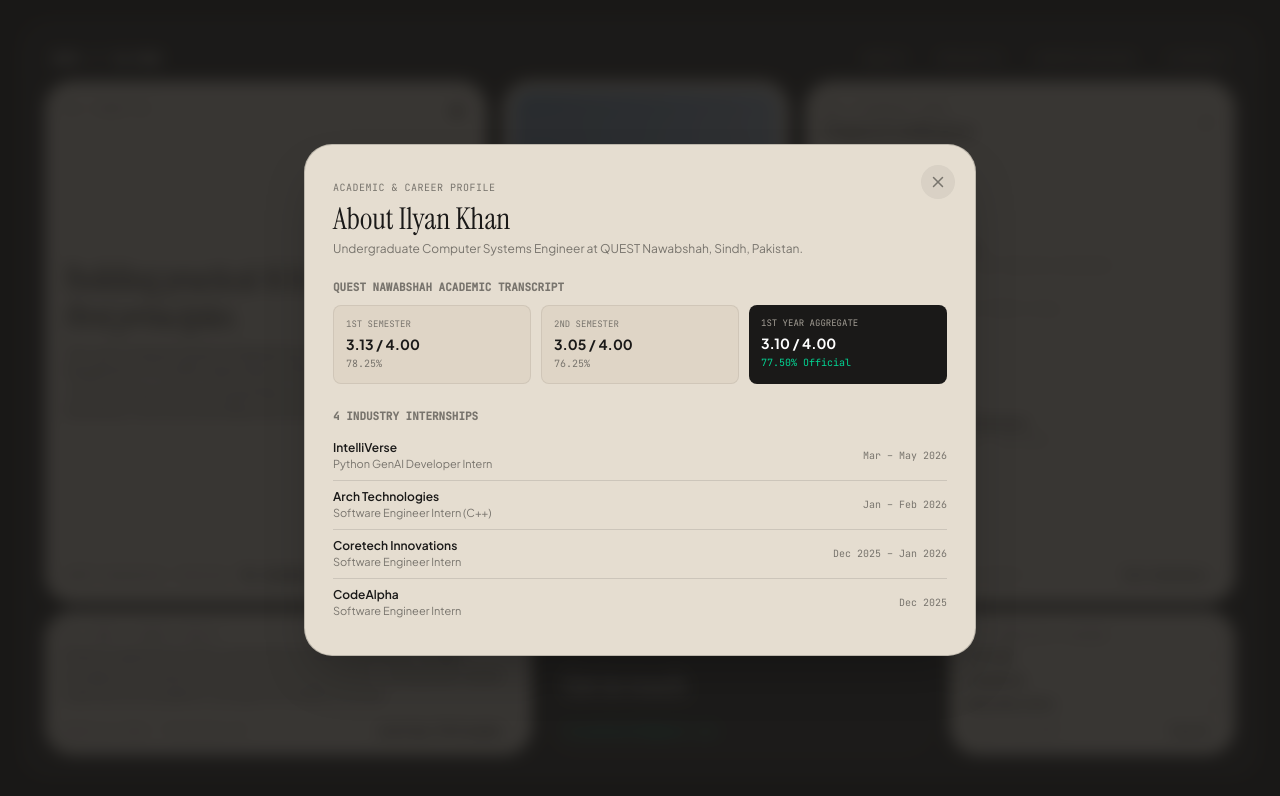
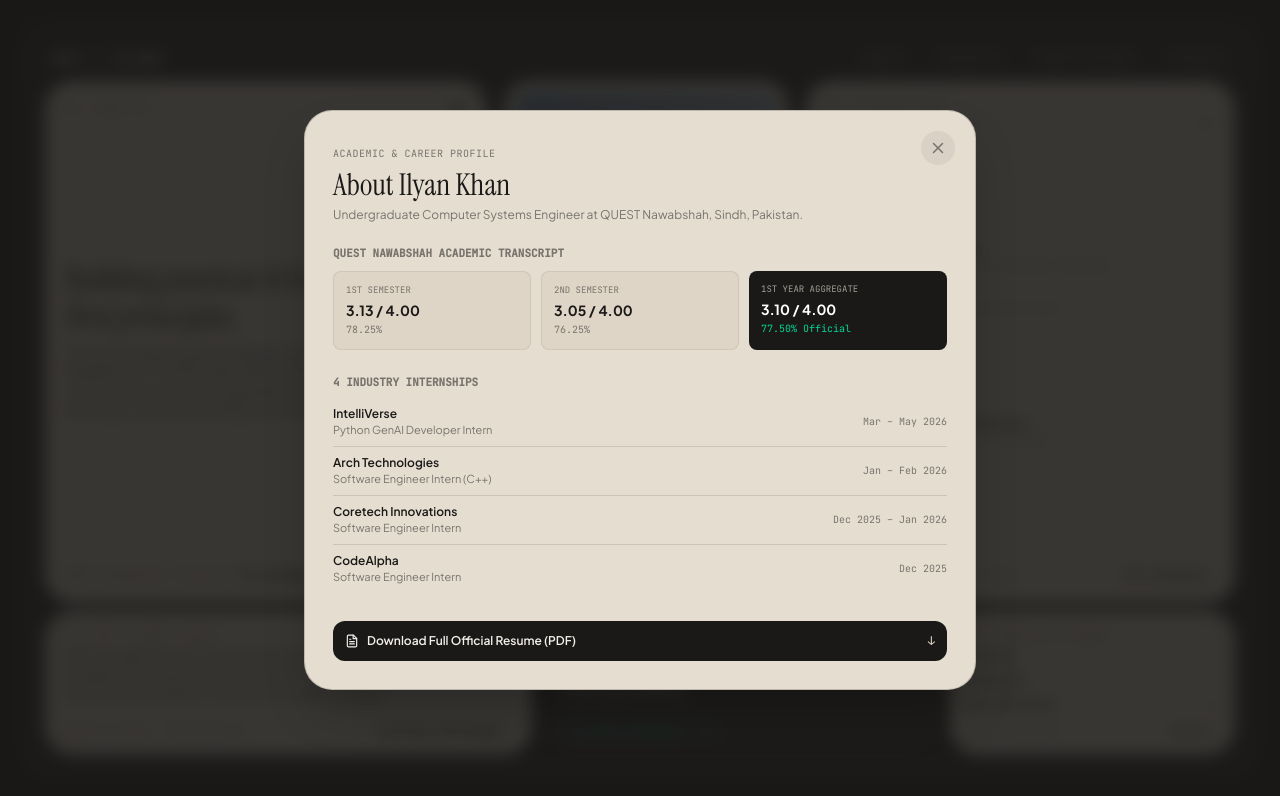
Before and after one commit to Ilyan321/Portfolio, a Next.js app: page / in a window 1280 px wide. Both pictures are taken after a click on the button "ABOUT". Shown: the top 796 px of the page. Built offline with nearby package versions, Linux system fonts and the light colour scheme.

Commit message:
feat(cv): make official CV downloadable across all modals and main cards at /CV.pdf

```diff
--- a/components/home-view.tsx
+++ b/components/home-view.tsx
@@ -1643,6 +1643,21 @@
                 </div>
               </div>
 
+              {/* CV Download CTA */}
+              <div className="pt-2">
+                <a
+                  href="/CV.pdf"
+                  download
+                  className="w-full flex items-center justify-between p-3 rounded-xl bg-[#1A1918] text-[#F3EFEA] hover:bg-black active:bg-neutral-900 transition-colors group text-xs font-mono-code"
+                >
+                  <div className="flex items-center gap-2">
+                    <FileTextIcon size={14} />
+                    <span className="font-sans-clean font-semibold">Download Full Official Resume (PDF)</span>
+                  </div>
+                  <span className="text-[#DFD5C6] group-hover:translate-y-0.5 transition-transform">↓</span>
+                </a>
+              </div>
+
             </motion.div>
           </div>
         )}
```
Also changed, not shown: 1 other file (tests, documents, lock files or other folders).
